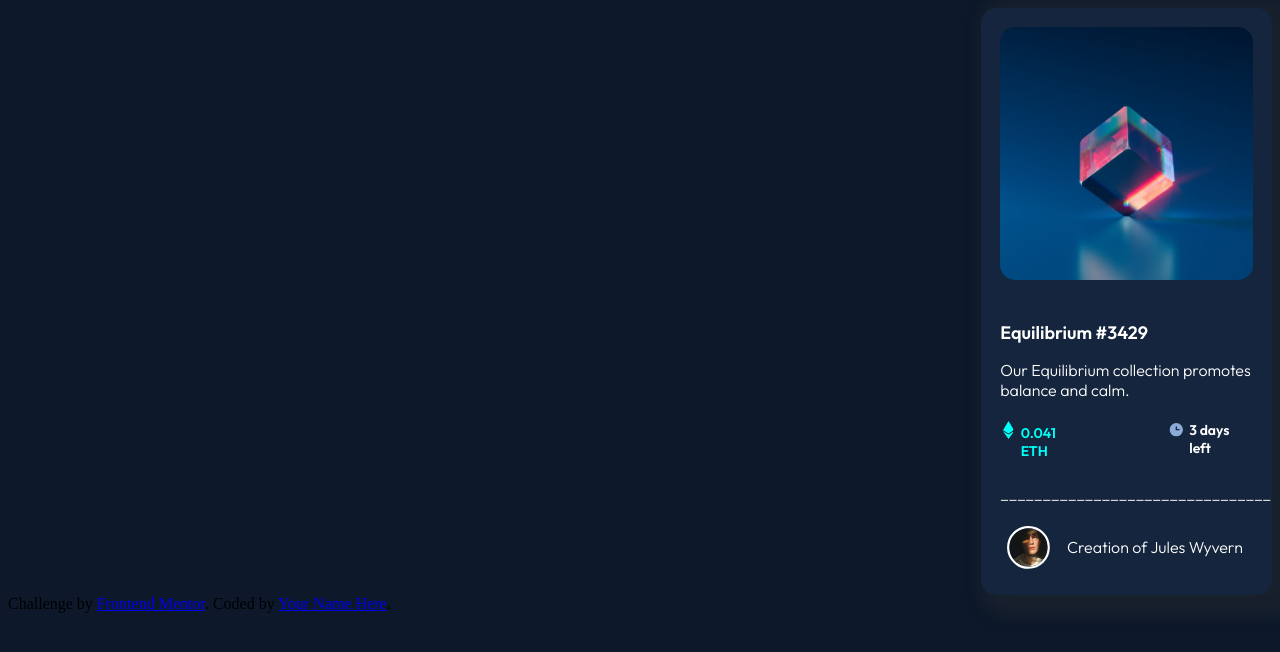
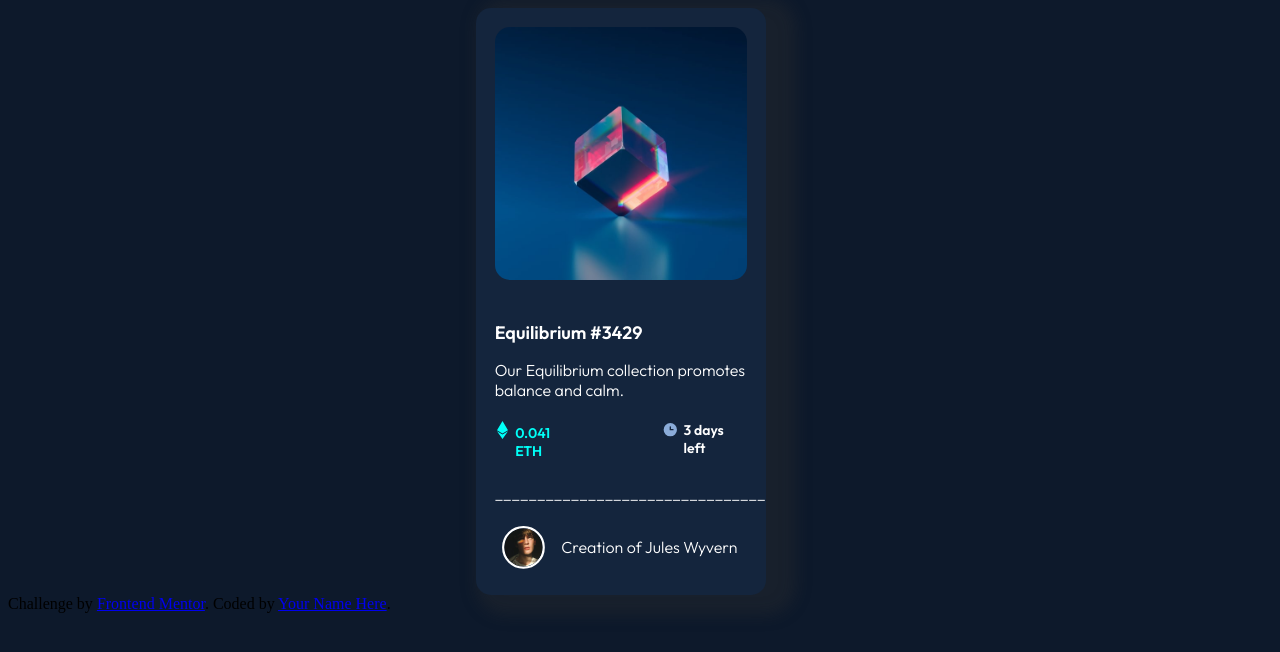
Before and after one commit to AndrewGuadi/nftPage, a plain HTML site: page index.html in a window 1280 px wide. Drawn offline with Linux system fonts and the light colour scheme.

Commit message:
Update styles.css

```diff
--- a/styles.css
+++ b/styles.css
@@ -26,7 +26,7 @@ img.nft:hover{
     font-family: Outfit;
     padding: 1.5% 1.5% 1.5% 1.5%;
     position: relative;
-    left: 77%;
+    left: 37%;
     top: 30%;
     width:20%;
     border: 0;
```
